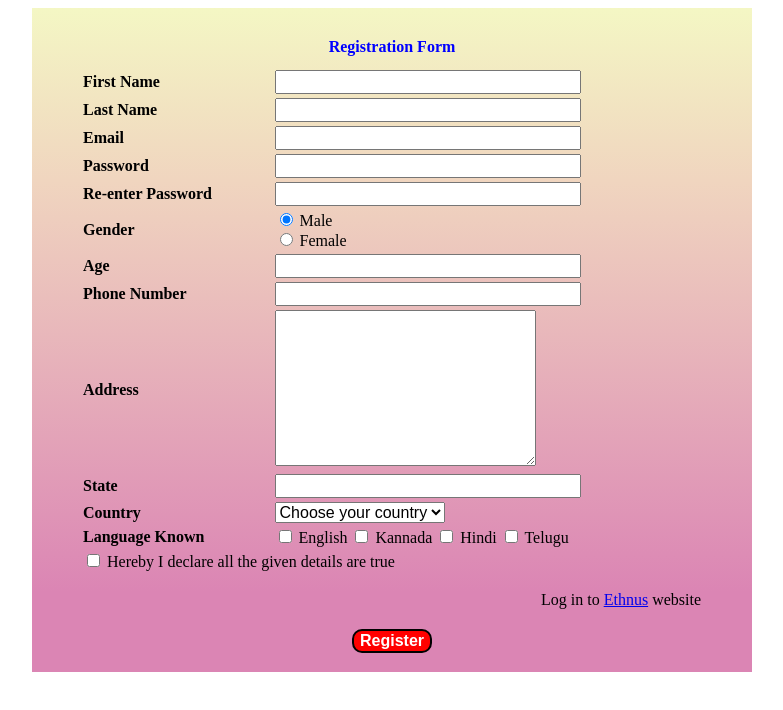
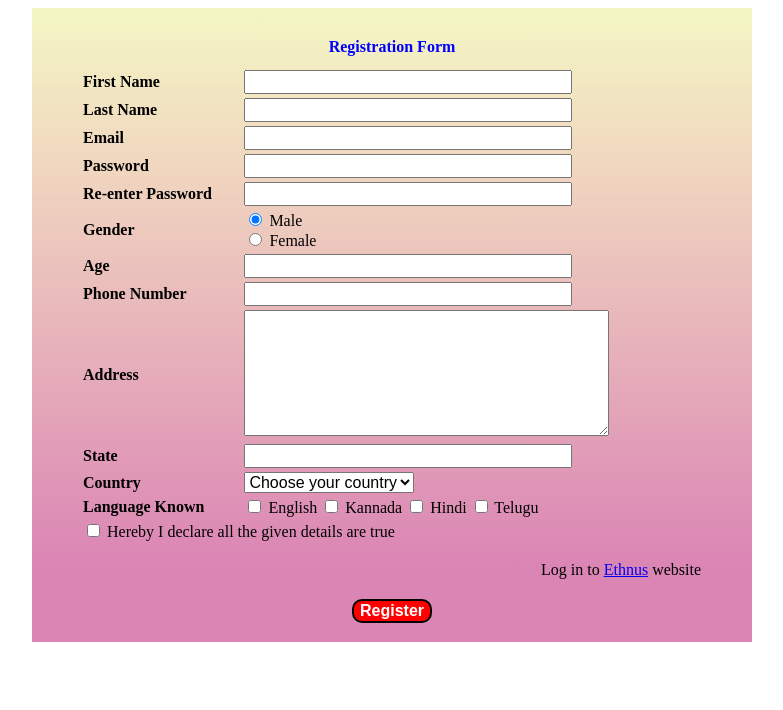
Before and after one commit to 22BKT0164/Ethnus-mern-stack-bootstrap-and-javascript-tasks, a plain HTML site: page Tasks bootstrap and javascript/javascript tasks/javascriptTask8.html in a window 1280 px wide. Shown: the whole page, without its empty margins (248-1031 px from the left). Drawn offline with Linux system fonts and the light colour scheme.

Commit message:
First commit
Solutions to tasks given in bootstrap and javascript

```diff
--- a/Tasks bootstrap and javascript/javascript tasks/javascriptTask8.html
+++ b/Tasks bootstrap and javascript/javascript tasks/javascriptTask8.html
@@ -117,7 +117,7 @@
         <tr>
             <td><label for="address">Address </label></td>
             <td>
-                <textarea name="address" id="address" cols="30" rows="10" required></textarea>
+                <textarea name="address" id="address" cols="43" rows="8" required></textarea>
                 <span class="error" id="addressError"></span>
             </td>
         </tr>
```
